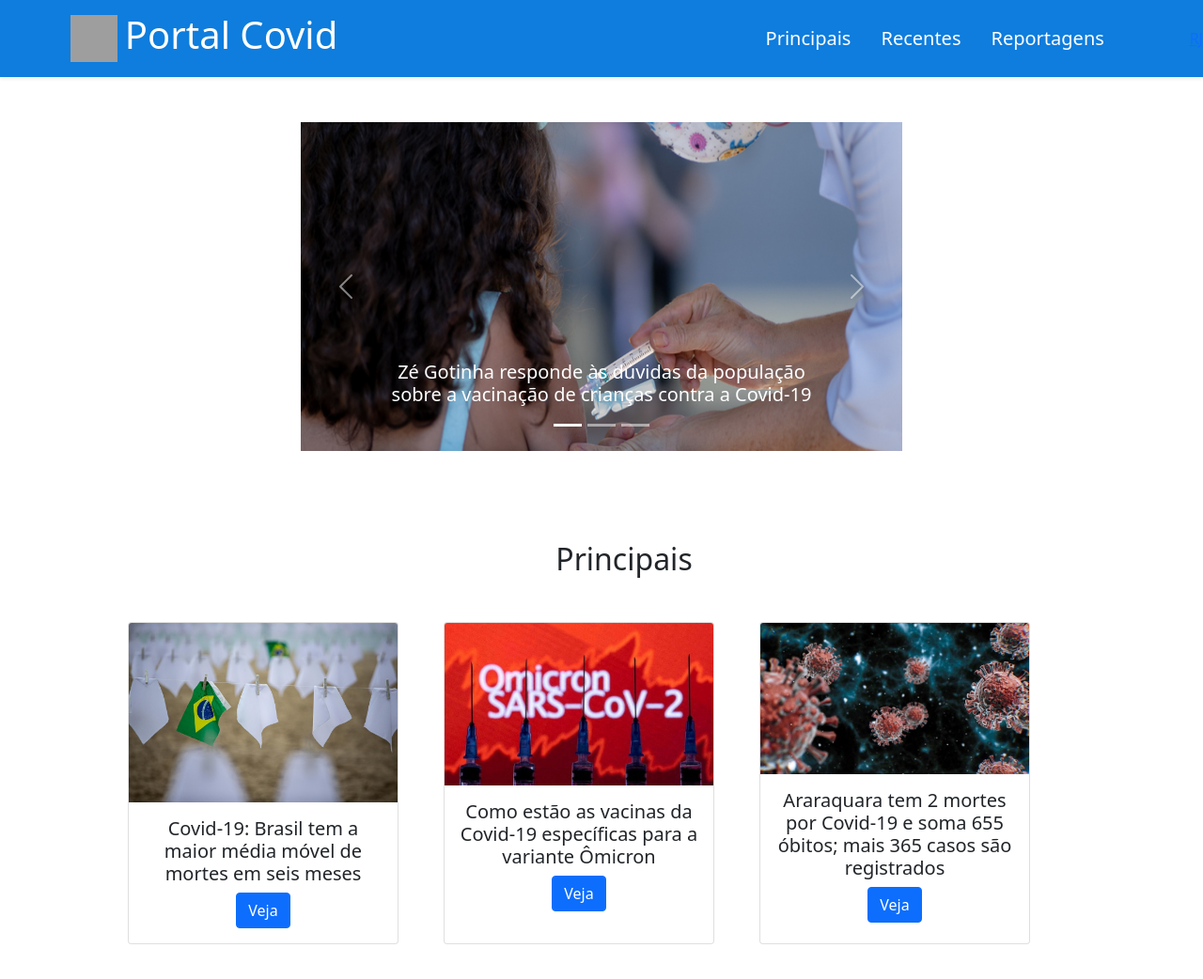
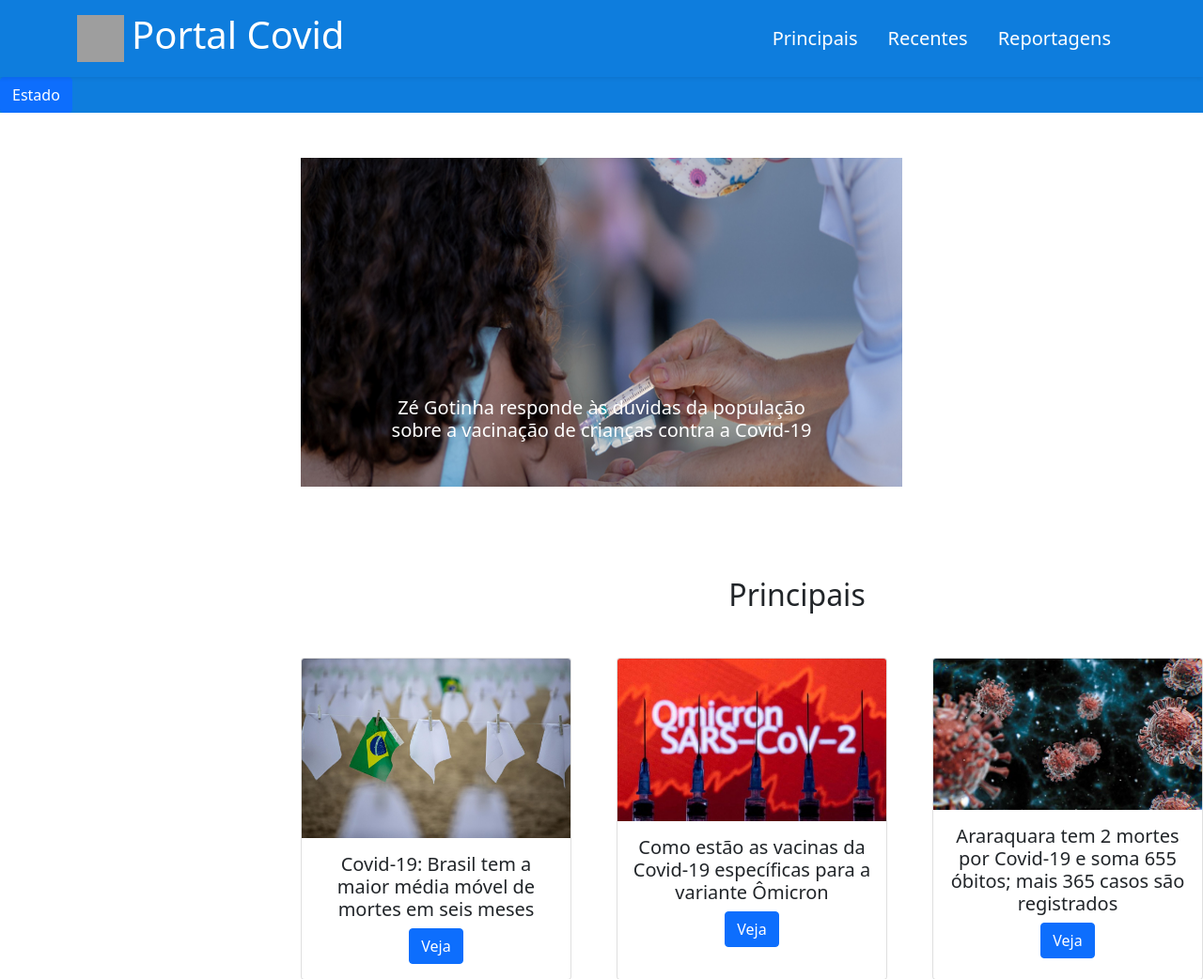
Before and after one commit to allystor/Covid-jornal, a Flask app: page / in a window 1280 px wide; the page is wider, and only the part inside the window is pictured. Shown: the top 1042 px of that part at 94% size. Run offline with Flask 2, Linux system fonts and the light colour scheme; some libraries are stand-ins or nearby versions; grey boxes are pictures that could not be loaded.

Commit message:
update commit

```diff
--- a/templates/index.html
+++ b/templates/index.html
@@ -29,9 +29,28 @@
                 <a class="nav-link text-white fs-5" href="#Reportagens">Reportagens</a>
             </nav>
           </div>
-          <div class="Estados">
+        </div>
+        <button class="btn btn-primary" type="button" data-bs-toggle="offcanvas" data-bs-target="#offcanvasExample" aria-controls="offcanvasExample">
+          Estado
+        </button>
+        <div class="offcanvas offcanvas-start" tabindex="-1" id="offcanvasExample" aria-labelledby="offcanvasExampleLabel">
+          <div class="offcanvas-header">
+            <h5 class="offcanvas-title" id="offcanvasExampleLabel">Offcanvas</h5>
+            <button type="button" class="btn-close text-reset" data-bs-dismiss="offcanvas" aria-label="Close"></button>
+          </div>
+          <div class="offcanvas-body">
             <div>
-              <a href="">RJ</a>
+              Some text as placeholder. In real life you can have the elements you have chosen. Like, text, images, lists, etc.
+            </div>
+            <div class="dropdown mt-3">
+              <button class="btn btn-secondary dropdown-toggle" type="button" id="dropdownMenuButton" data-bs-toggle="dropdown">
+                Dropdown button
+              </button>
+              <ul class="dropdown-menu" aria-labelledby="dropdownMenuButton">
+                <li><a class="dropdown-item" href="#">Action</a></li>
+                <li><a class="dropdown-item" href="#">Another action</a></li>
+                <li><a class="dropdown-item" href="#">Something else here</a></li>
+              </ul>
             </div>
           </div>
         </div>
@@ -78,16 +97,6 @@
             <span class="carousel-control-next-icon" aria-hidden="true"></span>
             <span class="visually-hidden">Next</span>
           </button>
-        </div>
-            <a class="carousel-control-prev" href="#carouselExampleControls" role="button" data-slide="prev">
-              <span class="carousel-control-prev-icon" aria-hidden="true"></span>
-              <span class="sr-only">Anterior</span>
-            </a>
-            <a class="carousel-control-next" href="#carouselExampleControls" role="button" data-slide="next">
-              <span class="carousel-control-next-icon" aria-hidden="true"></span>
-              <span class="sr-only">Próximo</span>
-            </a>
-        </div>
         <!--Cards-->
         <div id="Principais" class="d-grid text-center mx-auto my-5">
           <h2 class="titulo my-5 ms-5">Principais</h2>
```
